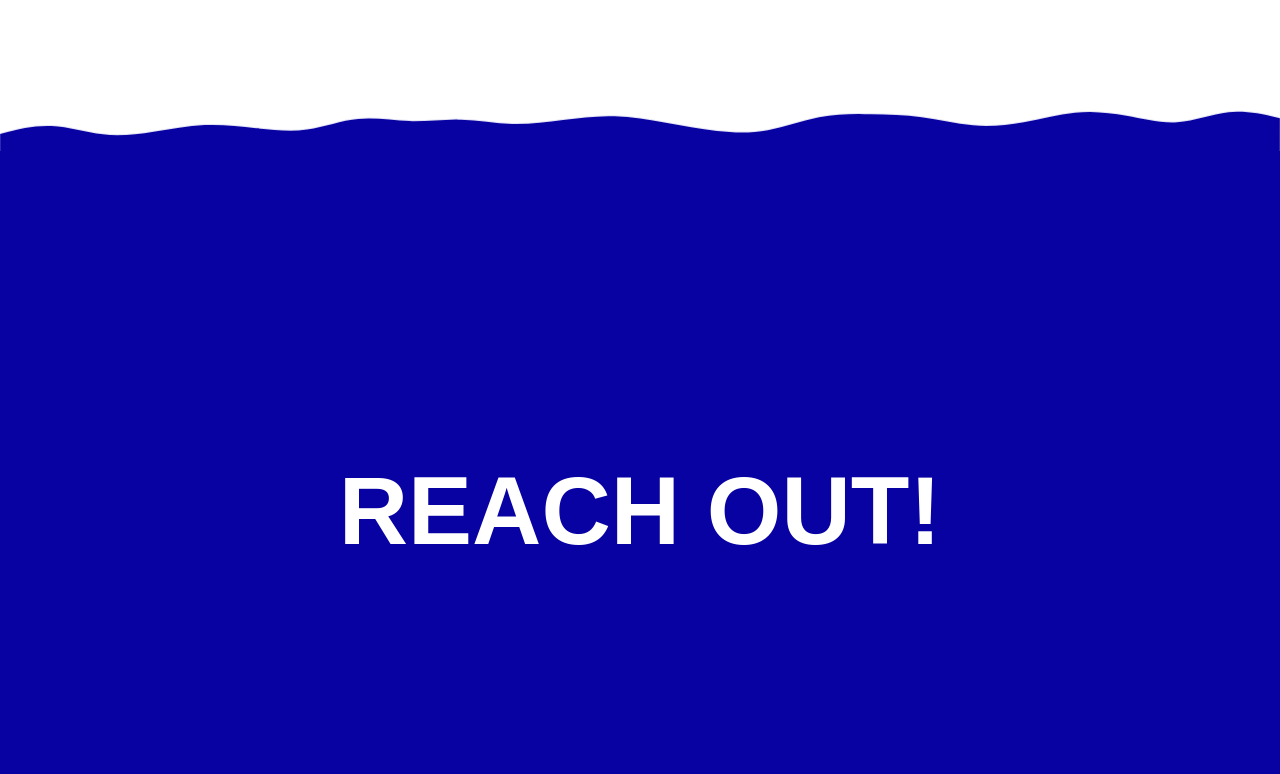
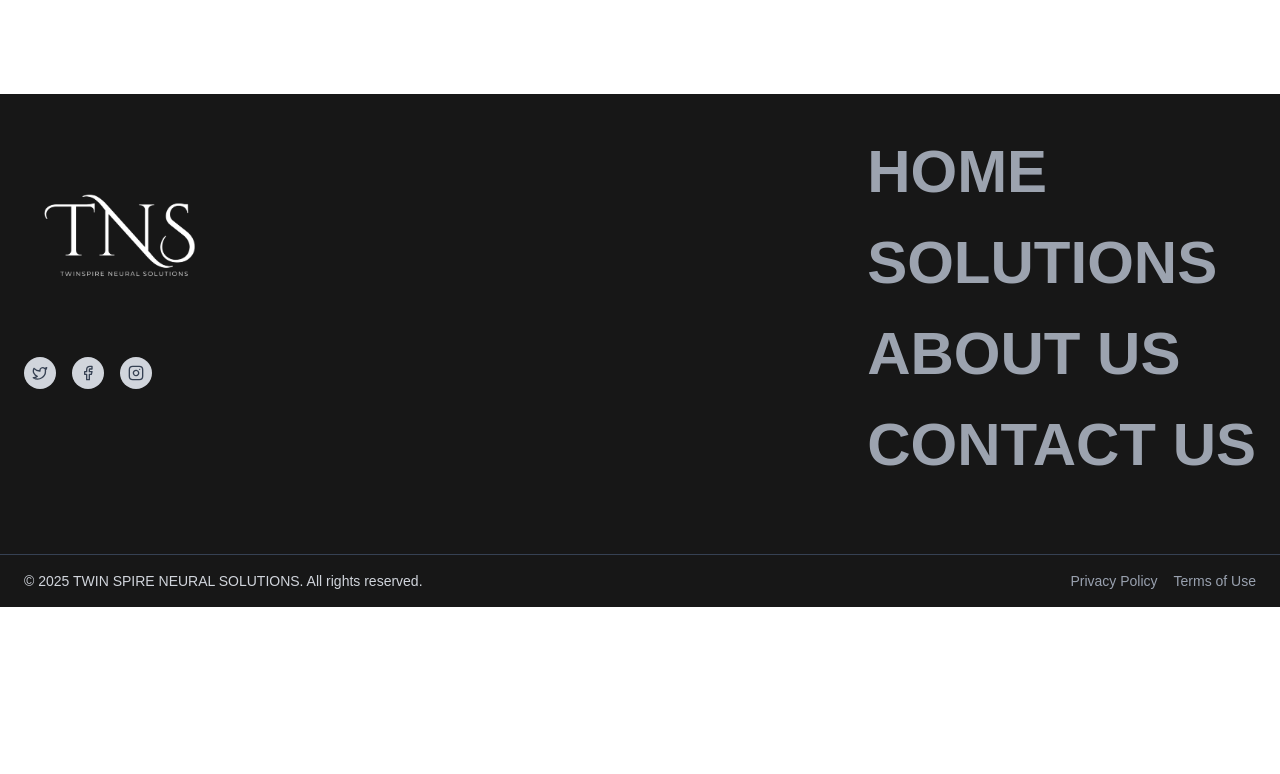
Before and after one commit to TwinspireNeuralSolutions/website, a Next.js app: page / in a window 1280 px wide. Shown: the part 8326-9100 px from the top of the page. After the commit the page ends 8933 px from the top, so only its background shows below. Built offline with nearby package versions, Linux system fonts and the light colour scheme.

Commit message:
Comment out Image component in Home page for future use; adjust section closing tag accordingly.

```diff
--- a/app/page.tsx
+++ b/app/page.tsx
@@ -71,7 +71,7 @@ export default function Home() {
         {/* Section 5 - Reviews */}
         <Reviews />
 
-        <Image
+        {/* <Image
           src="/shapes/partners-shape-bottom.svg"
           alt="Analytics"
           width={100}
@@ -82,7 +82,7 @@ export default function Home() {
           <div className="m-auto flex w-full max-w-[1400px] flex-col text-center">
             <h1 className="mb-20 text-8xl font-bold uppercase">Reach Out!</h1>
           </div>
-        </section>
+        </section> */}
       </main>
       <Footer className="bg-neutral-900" />
     </>
```
